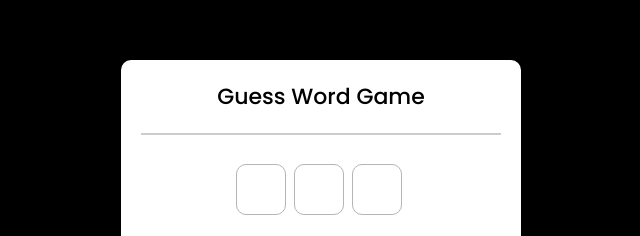
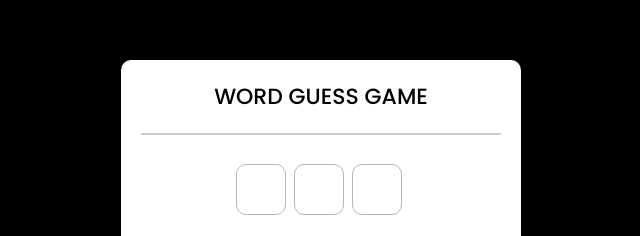
Before and after one commit to lykanranger/word-guess-game, a plain HTML site: page index.html in a window 1280 px wide. Shown: the part 173-409 px from the top of the page, 319-959 px from the left. Drawn offline with Linux system fonts and the light colour scheme.

Commit message:
Update index.html

```diff
--- a/index.html
+++ b/index.html
@@ -12,7 +12,7 @@
 <body>
 
     <div class="wrapper">
-        <h1>Guess Word Game</h1>
+        <h1>WORD GUESS GAME</h1>
         <div class="content">
             <input type="text" class="type-input" maxlength="1">
             <div class="word"></div>
@@ -33,4 +33,5 @@
     <script src="script.js"></script>
 </body>
 
+
 </html>
```
